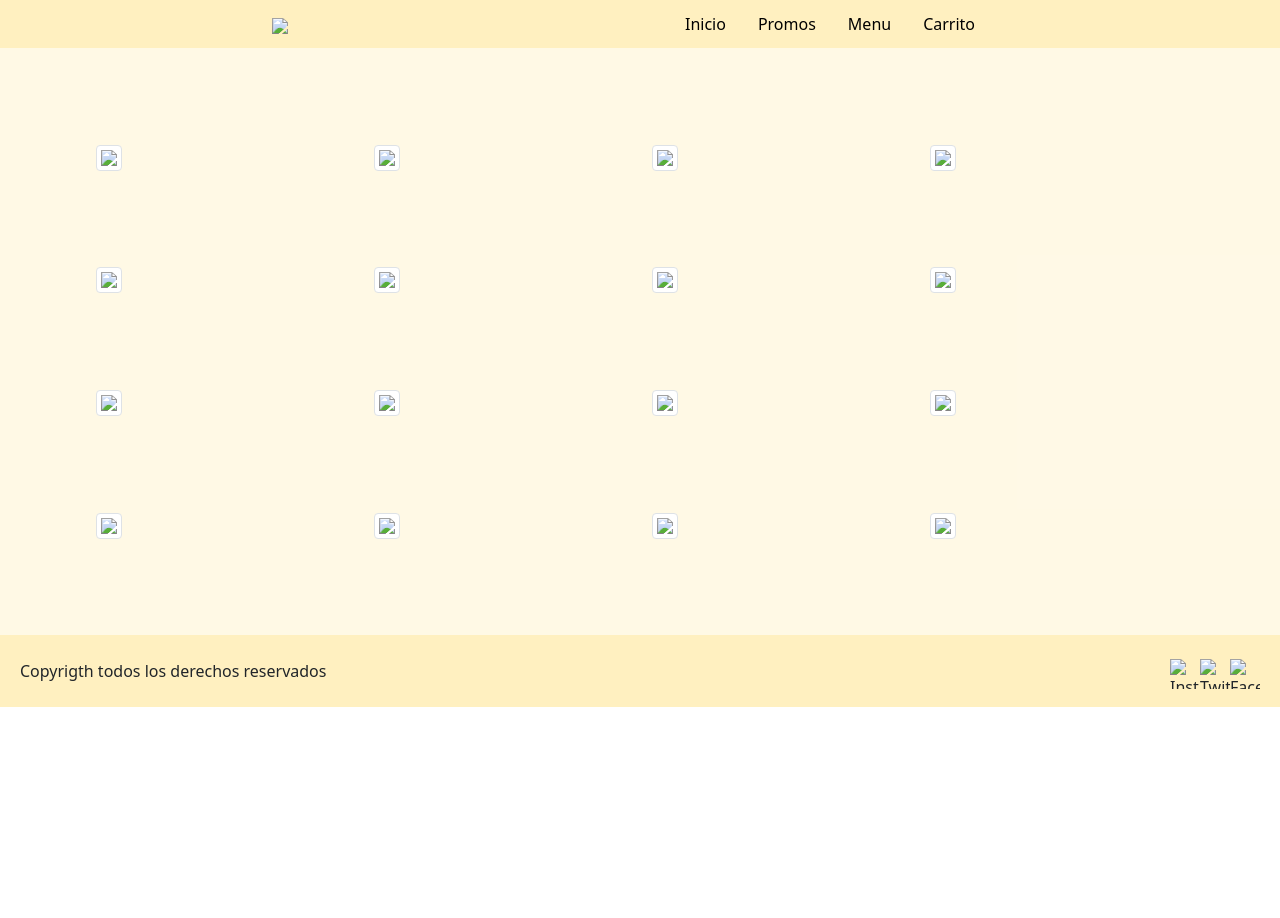
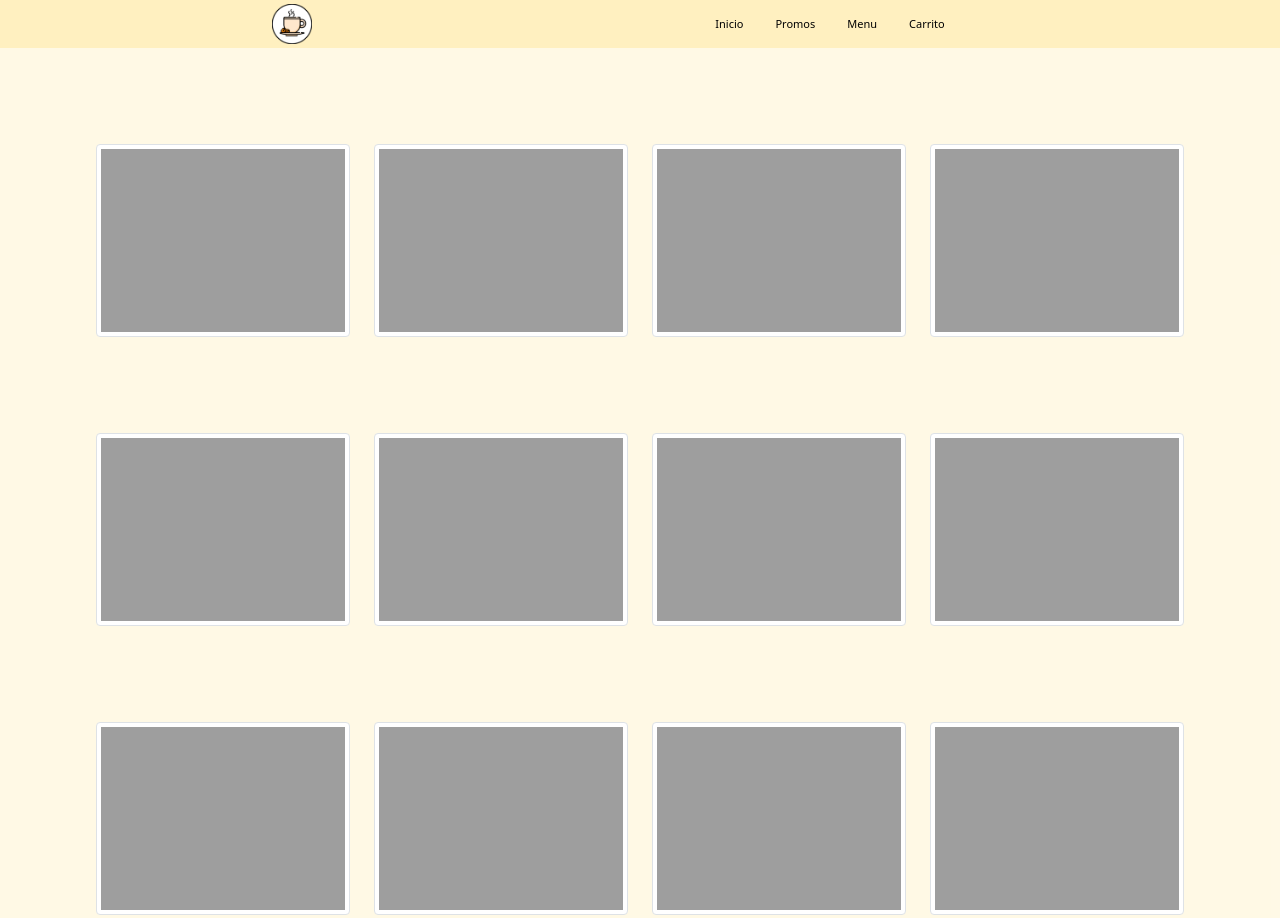
Before and after one commit to NachoH98/Bootstrap-Langolo-Hamui, a plain HTML site: page menu.html in a window 1280 px wide. Shown: the top 918 px of the page. Before the commit the page ends 800 px from the top, so only its background shows below. Drawn offline with nearby package versions, Linux system fonts and the light colour scheme; the site is published under a folder, as on GitHub Pages, so addresses that start at the root find nothing.

Commit message:
cambios1

```diff
--- a/pagess/menu.html
+++ b/menu.html
@@ -1,9 +1,9 @@
 <!doctype html>
 <html lang="en">
-    <link rel="stylesheet" href="/style.css">
+    <link rel="stylesheet" href="./style.css">
     <head>
         <meta charset="utf-8">
-        <link rel="icon" href="/assetss/taza-1.png">
+        <link rel="icon" href="./assetss/taza-1.png">
         <meta name="viewport" content="width=device-width, initial-scale=1">
         <link href="https://cdn.jsdelivr.net/npm/bootstrap@5.1.3/dist/css/bootstrap.min.css" rel="stylesheet" integrity="sha384-1BmE4kWBq78iYhFldvKuhfTAU6auU8tT94WrHftjDbrCEXSU1oBoqyl2QvZ6jIW3" crossorigin="anonymous">
         <link rel="preconnect" href="https://fonts.googleapis.com">
@@ -17,7 +17,7 @@
             <div class="container">
                 <div class="row align-items-center">
                     <div class="col-sm-3 col-lg-3 offset-sm-2 offset-lg-2" class="header-img">
-                        <img src="/assetss/taza-1.png" class="img">
+                        <img src="./assetss/taza-1.png" class="img">
                     </div>
                     <div class="col-sm-7 col-lg-6 text-end">
                         <ul class="nav justify-content-center nav-font-size">
@@ -25,13 +25,13 @@
                               <a class="nav-link active text-black" aria-current="page" href="/index.html">Inicio</a>
                             </li>
                             <li class="nav-item">
-                              <a class="nav-link text-black" href="/pagess/promos.html">Promos</a>
+                              <a class="nav-link text-black" href="./promos.html">Promos</a>
                             </li>
                             <li class="nav-item">
                               <a class="nav-link text-black" href="#">Menu</a>
                             </li>
                             <li class="nav-item">
-                              <a class="nav-link text-black" href="/pagess/carrito.html">Carrito</a>
+                              <a class="nav-link text-black" href="./menu.html">Carrito</a>
                             </li>
                         </ul>
                     </div>
@@ -43,58 +43,58 @@
         <main class="container-fluid bg-warning bg-opacity-10 p-5">
             <div class="row p-5">
                 <div class="col-md-3">
-                    <img src="/assetss/imagenes/waffles.jpg" class="img-fluid img-thumbnail">
+                    <img src="./assetss/imagenes/waffles.jpg" class="img-fluid img-thumbnail">
                 </div>
                 <div class="col-md-3">
-                    <img src="/assetss/imagenes/waffles.jpg" class="img-fluid img-thumbnail">
+                    <img src="./assetss/imagenes/waffles.jpg" class="img-fluid img-thumbnail">
                 </div>
                 <div class="col-md-3">
-                    <img src="/assetss/imagenes/waffles.jpg" class="img-fluid img-thumbnail">
+                    <img src="./assetss/imagenes/waffles.jpg" class="img-fluid img-thumbnail">
                 </div>
                 <div class="col-md-3">
-                    <img src="/assetss/imagenes/waffles.jpg" class="img-fluid img-thumbnail">
+                    <img src="./assetss/imagenes/waffles.jpg" class="img-fluid img-thumbnail">
                 </div>
             </div>
             <div class="row p-5">
                 <div class="col-md-3">
-                    <img src="/assetss/imagenes/waffles.jpg" class="img-fluid img-thumbnail">
+                    <img src="./assetss/imagenes/waffles.jpg" class="img-fluid img-thumbnail">
                 </div>
                 <div class="col-md-3">
-                    <img src="/assetss/imagenes/waffles.jpg" class="img-fluid img-thumbnail">
+                    <img src="./assetss/imagenes/waffles.jpg" class="img-fluid img-thumbnail">
                 </div>
                 <div class="col-md-3">
-                    <img src="/assetss/imagenes/waffles.jpg" class="img-fluid img-thumbnail">
+                    <img src="./assetss/imagenes/waffles.jpg" class="img-fluid img-thumbnail">
                 </div>
                 <div class="col-md-3">
-                    <img src="/assetss/imagenes/waffles.jpg" class="img-fluid img-thumbnail">
+                    <img src="./assetss/imagenes/waffles.jpg" class="img-fluid img-thumbnail">
                 </div>
             </div>
             <div class="row p-5">
                 <div class="col-md-3">
-                    <img src="/assetss/imagenes/waffles.jpg" class="img-fluid img-thumbnail">
+                    <img src="./assetss/imagenes/waffles.jpg" class="img-fluid img-thumbnail">
                 </div>
                 <div class="col-md-3">
-                    <img src="/assetss/imagenes/waffles.jpg" class="img-fluid img-thumbnail">
+                    <img src="./assetss/imagenes/waffles.jpg" class="img-fluid img-thumbnail">
                 </div>
                 <div class="col-md-3">
-                    <img src="/assetss/imagenes/waffles.jpg" class="img-fluid img-thumbnail">
+                    <img src="./assetss/imagenes/waffles.jpg" class="img-fluid img-thumbnail">
                 </div>
                 <div class="col-md-3">
-                    <img src="/assetss/imagenes/waffles.jpg" class="img-fluid img-thumbnail">
+                    <img src="./assetss/imagenes/waffles.jpg" class="img-fluid img-thumbnail">
                 </div>
             </div>
             <div class="row p-5">
                 <div class="col-md-3">
-                    <img src="/assetss/imagenes/waffles.jpg" class="img-fluid img-thumbnail">
+                    <img src="./assetss/imagenes/waffles.jpg" class="img-fluid img-thumbnail">
                 </div>
                 <div class="col-md-3">
-                    <img src="/assetss/imagenes/waffles.jpg" class="img-fluid img-thumbnail">
+                    <img src="./assetss/imagenes/waffles.jpg" class="img-fluid img-thumbnail">
                 </div>
                 <div class="col-md-3">
-                    <img src="/assetss/imagenes/waffles.jpg" class="img-fluid img-thumbnail">
+                    <img src="./assetss/imagenes/waffles.jpg" class="img-fluid img-thumbnail">
                 </div>
                 <div class="col-md-3">
-                    <img src="/assetss/imagenes/waffles.jpg" class="img-fluid img-thumbnail">
+                    <img src="./assetss/imagenes/waffles.jpg" class="img-fluid img-thumbnail">
                 </div>
             </div>
         </main>
@@ -106,9 +106,9 @@
                         <p class="nav-font-size">Copyrigth todos los derechos reservados</p>
                     </div>
                     <div class="col-8 d-flex justify-content-end pt-3">
-                        <img src="/assetss/instagram-logo.png" alt="Instagram" height="30px" width="30px">
-                        <img src="/assetss/twitter-logo-4.png" alt="Twitter" height="30px" width="30px">
-                        <img src="/assetss/1024px-Facebook_Logo_(2019).png" alt="Facebook" height="30px" width="30px">
+                        <img src="./assetss/instagram-logo.png" alt="Instagram" height="30px" width="30px">
+                        <img src="./assetss/twitter-logo-4.png" alt="Twitter" height="30px" width="30px">
+                        <img src="./assetss/1024px-Facebook_Logo_(2019).png" alt="Facebook" height="30px" width="30px">
                     </div>
                 </div>
             </div>
```
Also changed, not shown: carrito.html (renamed from pagess/carrito.html, +4 -4 lines), index.html (+12 -12 lines), promos.html (renamed from pagess/promos.html, +8 -8 lines).
